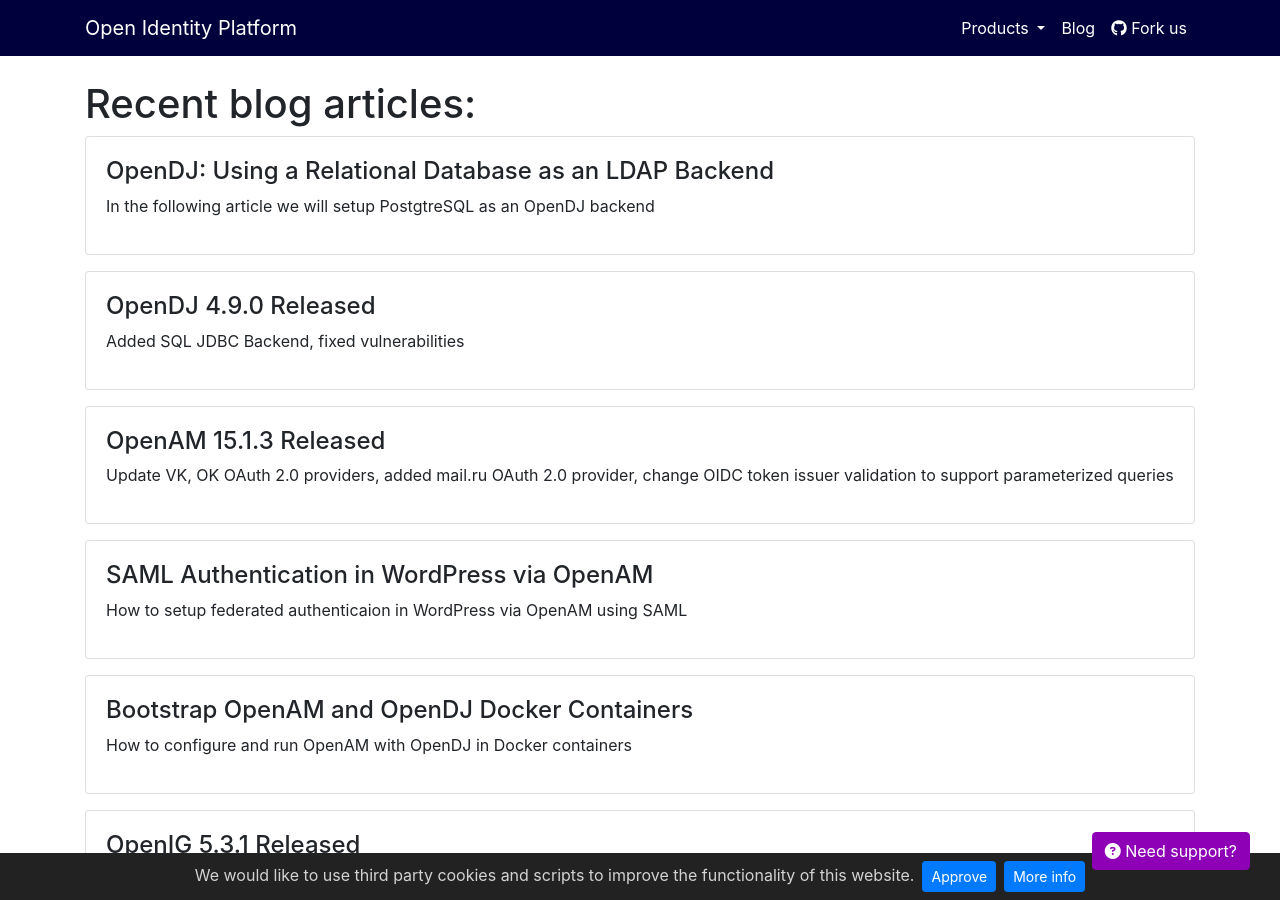
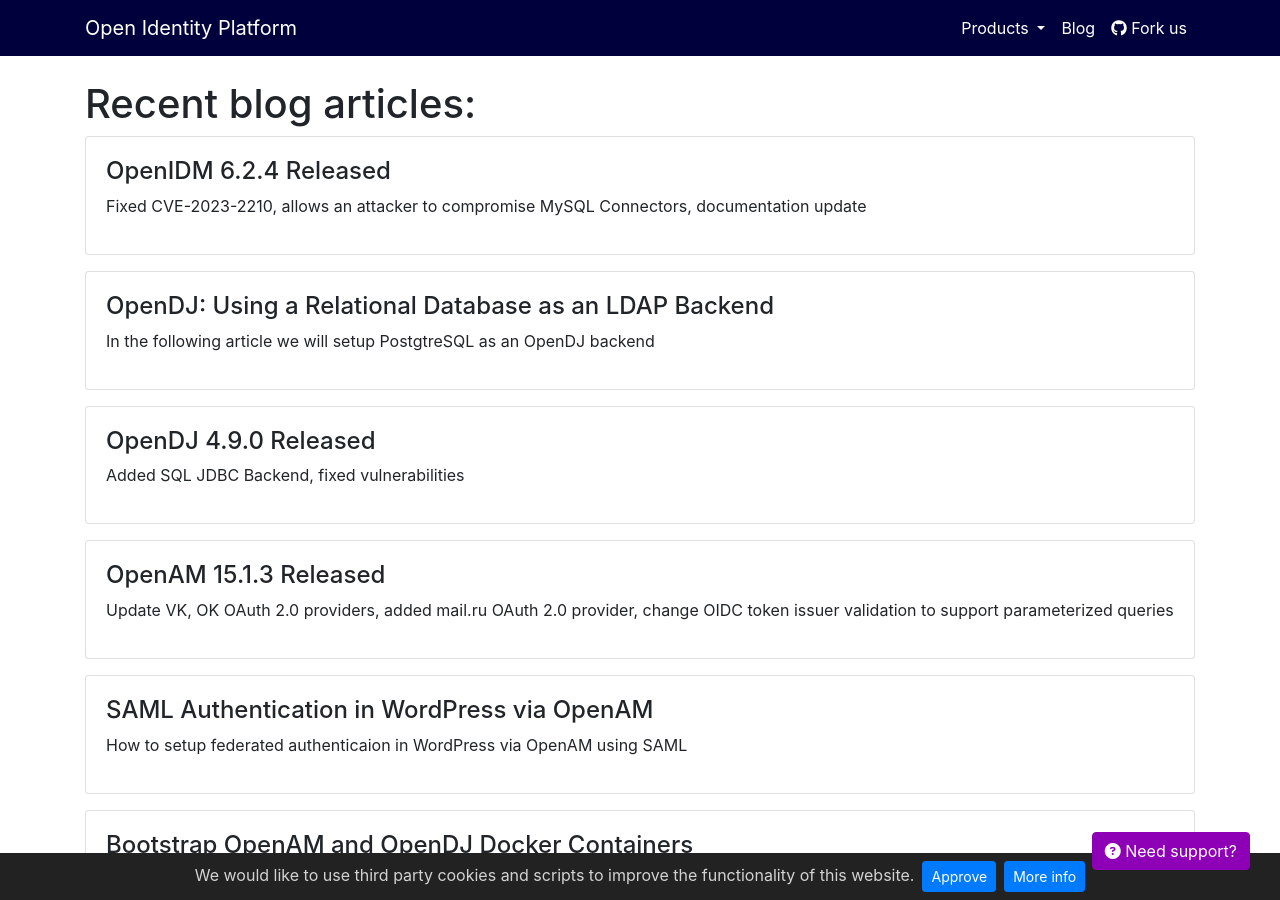
Before and after one commit to OpenIdentityPlatform/OpenIdentityPlatform.org, a Jekyll site: the page built from blog/index.html, in a window 1280 px wide and 900 px high. Built offline with Jekyll 4.4.1, drawn with Linux system fonts in a browser that asks for light colours; nearby versions of some CDN libraries.

Commit message:
OpenIDM 6.2.4 Released

```diff
--- a/_data/blogposts.yml
+++ b/_data/blogposts.yml
@@ -1,3 +1,7 @@
+-
+  title: 'OpenIDM 6.2.4 Released'
+  link: '/blog/openidm-6-2-4-released'
+  description: 'Fixed CVE-2023-2210, allows an attacker to compromise MySQL Connectors, documentation update'
 -
   title: 'OpenDJ: Using a Relational Database as an LDAP Backend'
   link: '/blog/opendj-using-a-relational-database-as-an-ldap-backend'
--- /dev/null
+++ b/blog/openidm-6-2-4-released.md
@@ -0,0 +1,28 @@
+---
+layout: home
+landing-title: "OpenIDM 6.2.4 Released"
+landing-title2: "Open Identity Management (OpenIDM) 6.2.4 Released"
+description: Open Identity Community just released OpenIDM v6.2.4
+keywords: 'OpenIDM, Identity Management, Open Identity Platform'
+imageurl: 'openidm-logo.png'
+share-buttons: true
+canonical: https://github.com/OpenIdentityPlatform/OpenIDM/releases/tag/6.2.4
+---
+# OpenIDM 6.2.4 Released
+
+[Download](https://github.com/OpenIdentityPlatform/OpenIDM/releases/tag/6.2.4)
+
+## What's new
+* Update OpenICF to 1.7.2
+
+## Fixed Issues
+* Fixed [CVE-2023-22102](https://nvd.nist.gov/vuln/detail/CVE-2023-22102), allows an attacker to compromise MySQL Connectors
+* Update documentation formatting and cross references
+
+
+[Full chageset](https://github.com/OpenIdentityPlatform/OpenIDM/compare/6.2.3...6.2.4)
+
+
+## Thanks for the contibutions
+
+<i id="maximthomas"><i>1. <a href="https://github.com/maximthomas" target="_blank">Maxim Thomas</a></i>
```
